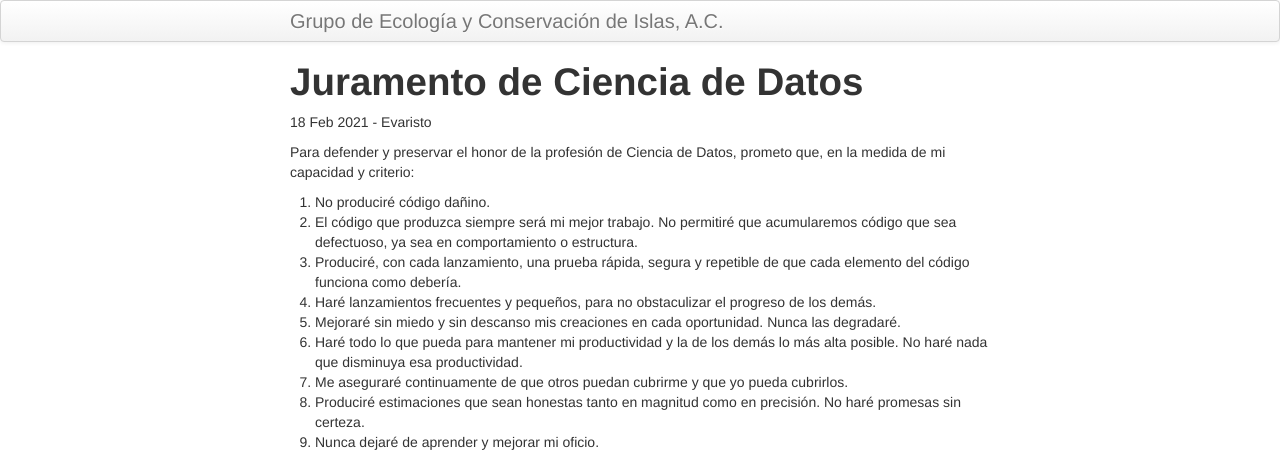
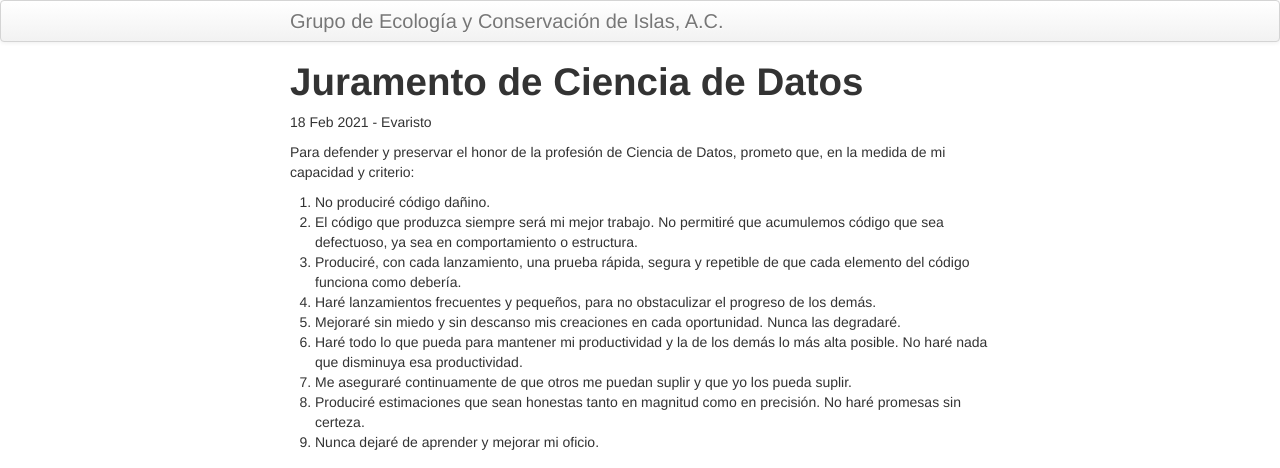
Before and after one commit to LizethMReyes/islasgeci.github.io, a Jekyll site: the page built from _posts/2021-02-18-juramento.md, in a window 1280 px wide. Shown: the top 468 px of the page. Built offline with Jekyll 4.4.1, drawn with Linux system fonts in a browser that asks for light colours.

Commit message:
Incorpora sugerencias de Nepo

```diff
--- a/_posts/2021-02-18-juramento.md
+++ b/_posts/2021-02-18-juramento.md
@@ -9,15 +9,15 @@ Para defender y preservar el honor de la profesión de Ciencia de Datos, prometo
 mi capacidad y criterio:
 
 1. No produciré código dañino.
-1. El código que produzca siempre será mi mejor trabajo. No permitiré que acumularemos código que
-   sea defectuoso, ya sea en comportamiento o estructura.
+1. El código que produzca siempre será mi mejor trabajo. No permitiré que acumulemos código que sea
+   defectuoso, ya sea en comportamiento o estructura.
 1. Produciré, con cada lanzamiento, una prueba rápida, segura y repetible de que cada elemento del
    código funciona como debería.
 1. Haré lanzamientos frecuentes y pequeños, para no obstaculizar el progreso de los demás.
 1. Mejoraré sin miedo y sin descanso mis creaciones en cada oportunidad. Nunca las degradaré.
 1. Haré todo lo que pueda para mantener mi productividad y la de los demás lo más alta posible. No
    haré nada que disminuya esa productividad.
-1. Me aseguraré continuamente de que otros puedan cubrirme y que yo pueda cubrirlos.
+1. Me aseguraré continuamente de que otros me puedan suplir y que yo los pueda suplir.
 1. Produciré estimaciones que sean honestas tanto en magnitud como en precisión. No haré promesas
    sin certeza.
 1. Nunca dejaré de aprender y mejorar mi oficio.
```
